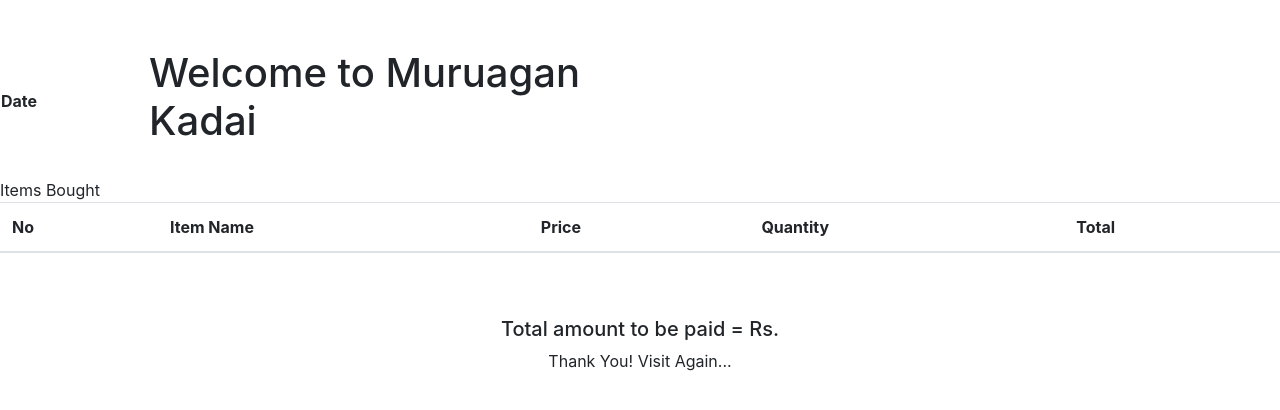
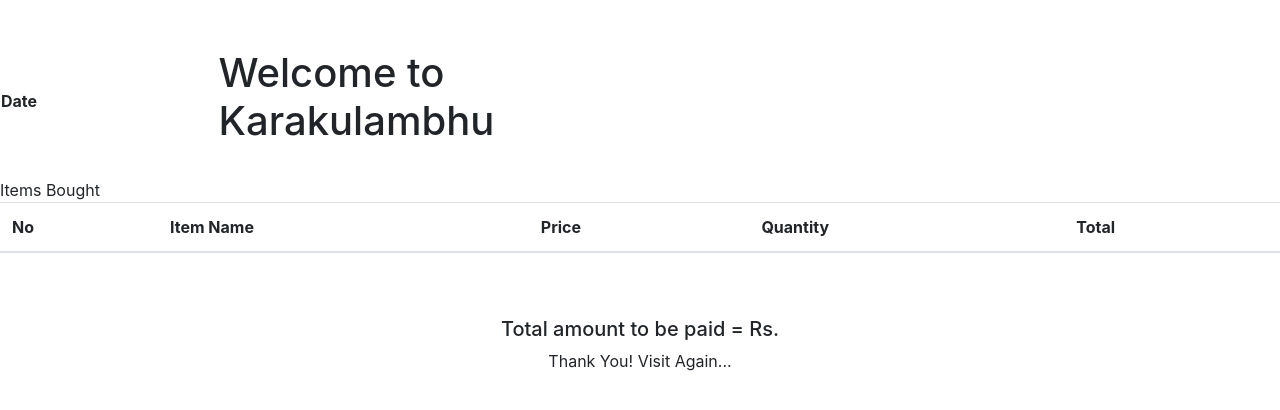
Before and after one commit to shakthi876/billgenerator-live, a Django app: template templates/pdf-output.html in a window 1280 px wide. Shown: the top 410 px of the page. Run offline with Django 4.2, Linux system fonts and the light colour scheme; the template is opened without the code that fills it: values that come from a table or form of the project are taken from there, others are empty; data comes from the database, SQL or seed files in the repository; both versions use the stored data as it was after the commit; some libraries are stand-ins or nearby versions.

Commit message:
intial commit

```diff
--- a/cashier/views.py
+++ b/cashier/views.py
@@ -183,6 +183,8 @@ def export(request):
 
     if Sales.objects.filter(user=user).exists():
         #Increment to next bill count
+        test1  = request.user.username
+        c = CompanyDetails.objects.filter(Code= test1).first()
         args=Bill.objects.filter(user=user)
         t=args.aggregate(Max('BillNumber'))
         t1=t['BillNumber__max']
@@ -210,7 +212,7 @@ def export(request):
         sales = Sales.objects.filter(user=request.user)
         sum = sales.aggregate(Sum('Total'))
         print(sum)
-        html_string = render_to_string('pdf-output.html',{'expenses': sales,'total': sum['Total__sum'],'date':d1})
+        html_string = render_to_string('pdf-output.html',{'expenses': sales,'total': sum['Total__sum'],'date':d1,'shop' :c})
 
         html =HTML(string=html_string)
 
--- a/templates/pdf-output.html
+++ b/templates/pdf-output.html
@@ -18,7 +18,7 @@
             margin: 2.5cm, 1.5cm, 3.5cm, 1.5cm;
 
             @top-center {
-                content: "Muruagan Kadai"
+                content: "Welcome you All"
             }
             @bottom-right{
                 content: "Page" counter(page) " of " counter(pages);
@@ -36,7 +36,7 @@
                 Date {{ date }}
             </th>
             <th>
-                <h1 style="padding-left: 20%;" > Welcome to Muruagan Kadai</h1>
+                <h1 style="padding-left: 35%;" > Welcome to {{shop}}</h1>
             </th>
         </thead>
 
--- a/templates/register.html
+++ b/templates/register.html
@@ -36,8 +36,8 @@ crossorigin="anonymous">
                     <div class="col-md-5">
                         <div class='form-group'>
                             <label for="code">Company Code</label>
-                            <input type="tel" id='code' name="CCode" placeholder="aaa-1234" pattern="[A-Za-z]{3}-[0-9]{4}" class='form-control' required>
-                            <small class='form-text text-muted '>Enter the correct format,</small>
+                            <input type="text" id='code' name="CCode" placeholder="aaa-1234" pattern="[A-Za-z]{3}-[0-9]{4}" class='form-control' required>
+                            <small class='form-text text-muted '>Enter the correct format</small>
 
                             <small class='form-text text-muted '>It is unique Id to login.</small>
                         </div>
```
Also changed, not shown: db.sqlite3.
